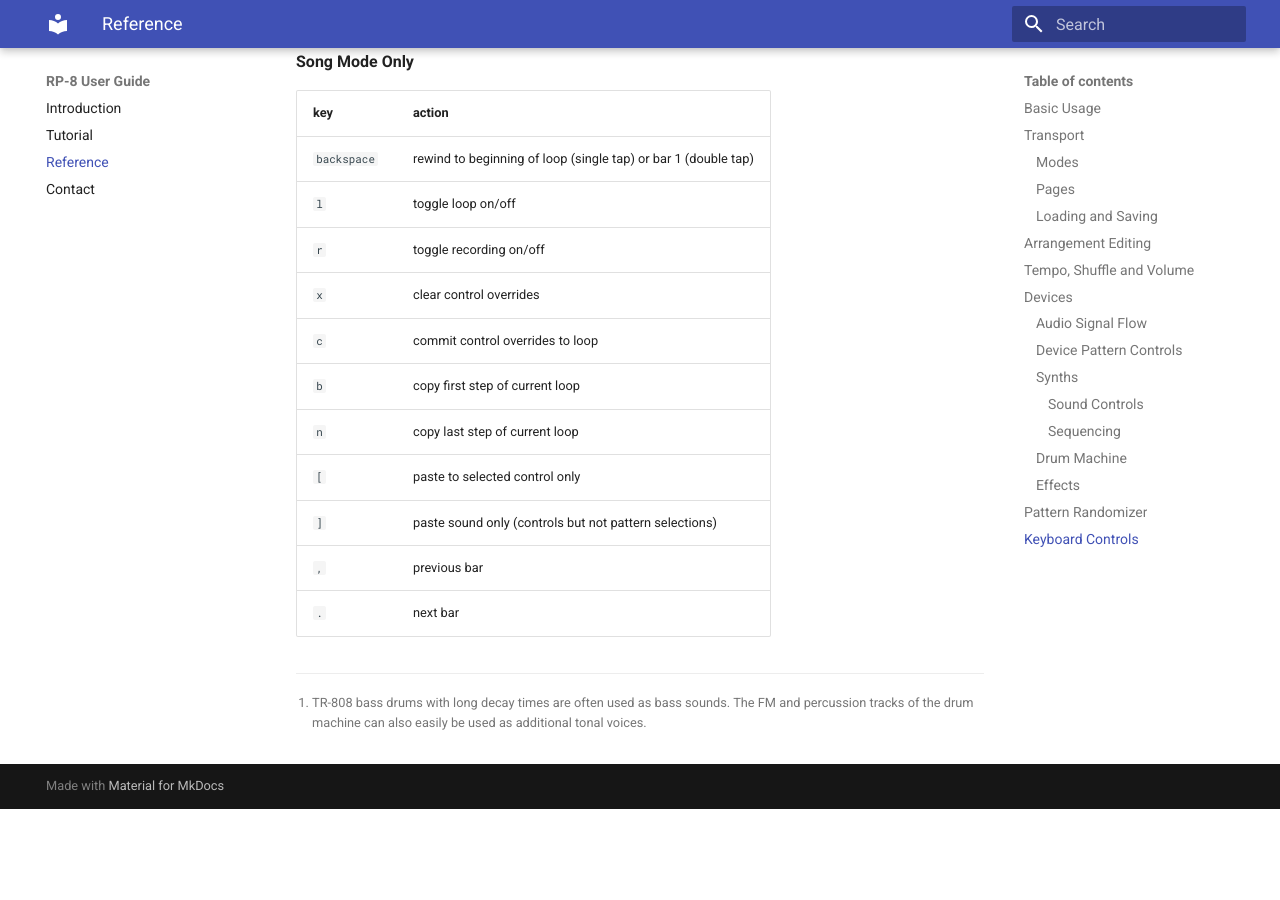
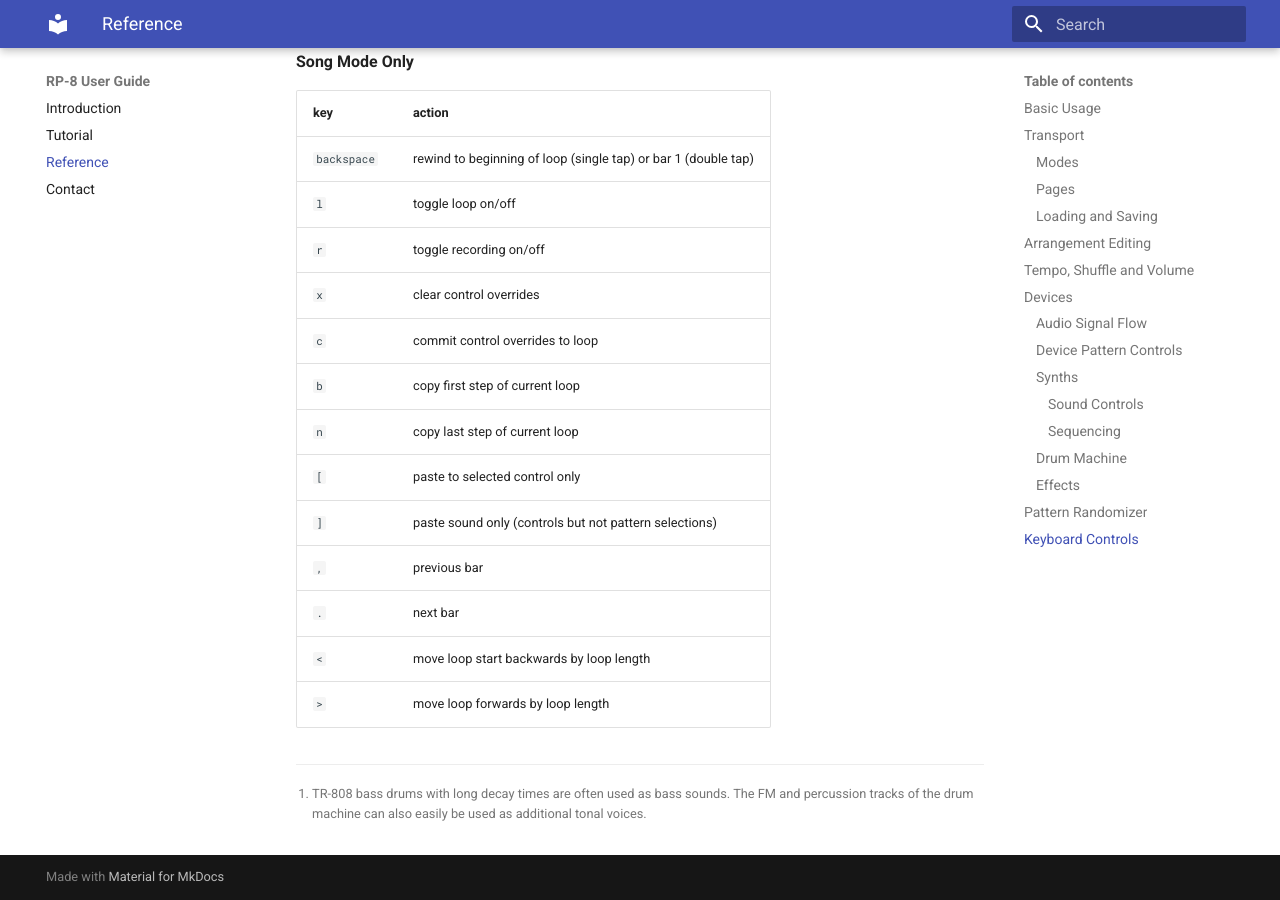
Before and after one commit to luchak/rp8, an MkDocs documentation site: the page built from docs/reference.md, in a window 1280 px wide and 900 px high, scrolled down 13620 px. Built offline with MkDocs 1.6.1 and Material for MkDocs 9.7.7, drawn with Linux system fonts in a browser that asks for light colours; before the commit the page ends 14429 px from its top, so only the background shows below that.

Commit message:
Document loop shift feature

```diff
--- a/docs/reference.md
+++ b/docs/reference.md
@@ -459,3 +459,5 @@ key         | action
 `]`         | paste sound only (controls but not pattern selections)
 `,`         | previous bar
 `.`         | next bar
+`<`         | move loop start backwards by loop length
+`>`         | move loop forwards by loop length
```
Also changed, not shown: docs/img/orig/rp8_help.png, docs/img/rp8_help.2048.png, 1 other file.
